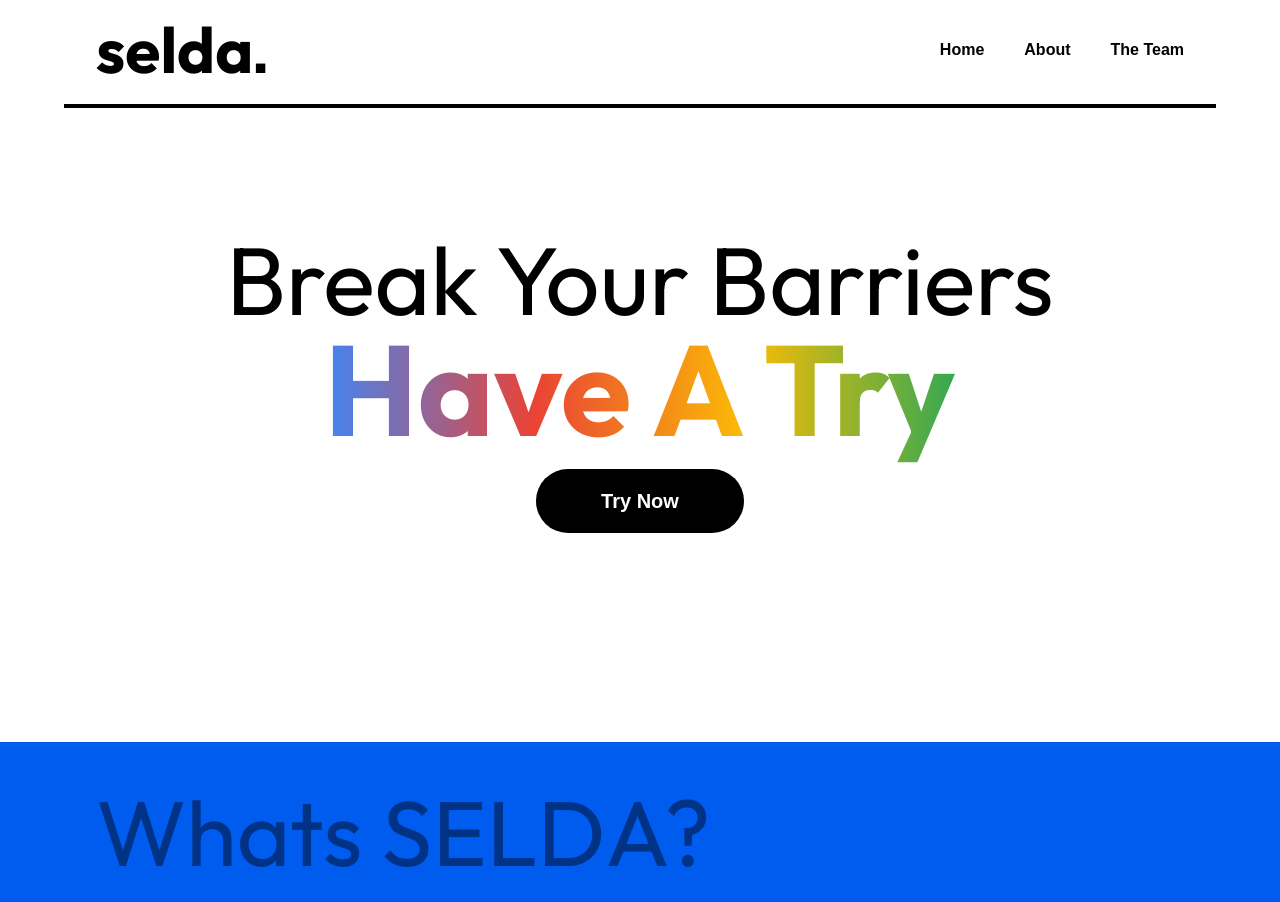
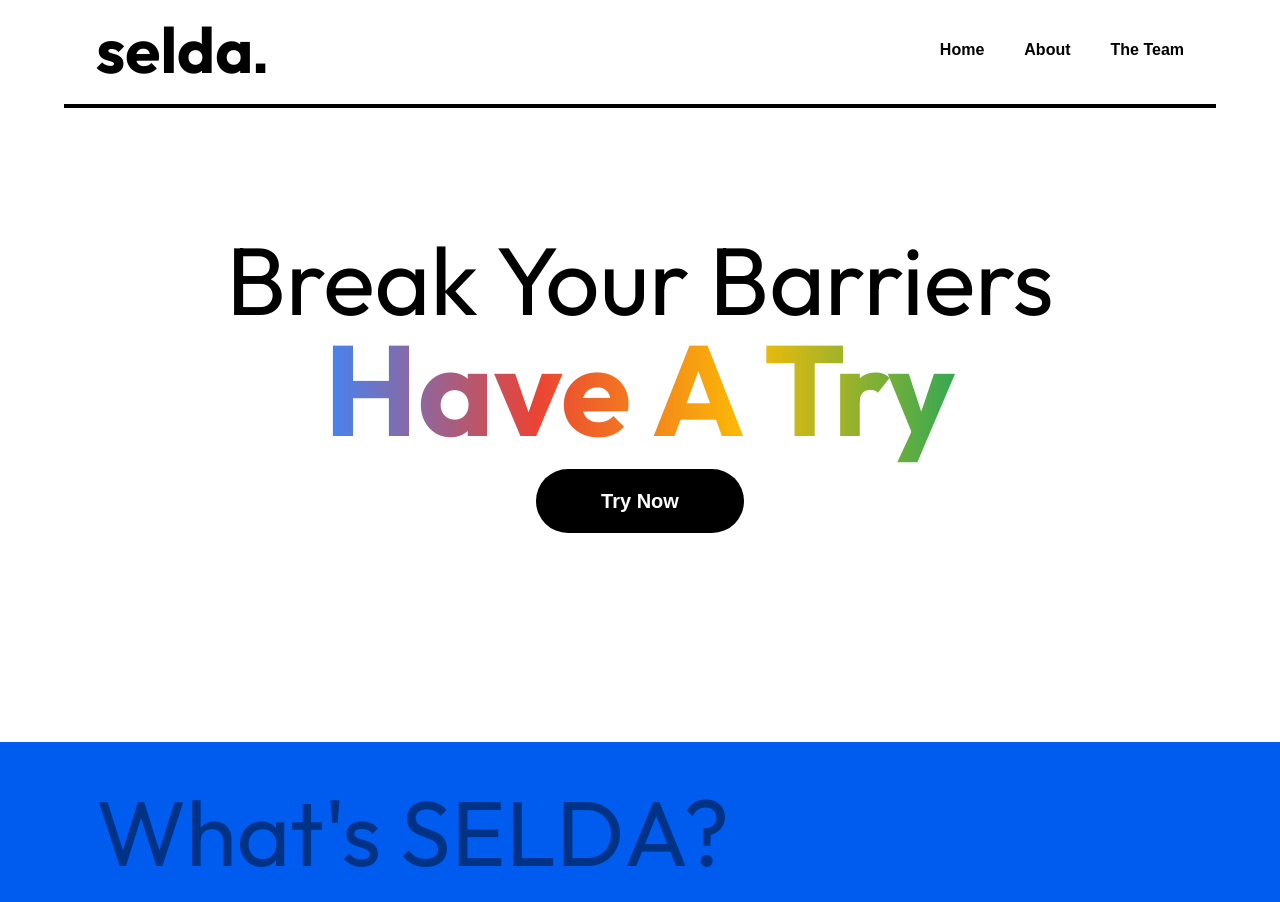
Before and after one commit to superbryn/SELDA, a React (Vite) app: page / in a window 1280 px wide. Shown: the top 902 px of the page. Built offline with nearby package versions, Linux system fonts and the light colour scheme.

Commit message:
added something

```diff
--- a/src/elements/Textcard.jsx
+++ b/src/elements/Textcard.jsx
@@ -3,7 +3,7 @@ import './Textcard.css'
 function Textcard() {
   return (
     <div className="textcard">
-        <p className='question'>Whats SELDA?</p>
+        <p className='question'>What's SELDA?</p>
         <p><span className='firstIntro'>Sign Expression Language Digital Assistant (SELDA)<br />
         is an innovative AI-driven project designed to bridge <br />the communication gap between hearing individuals<br />
          and the deaf community<span className='teamdot'>.</span></span>
```
